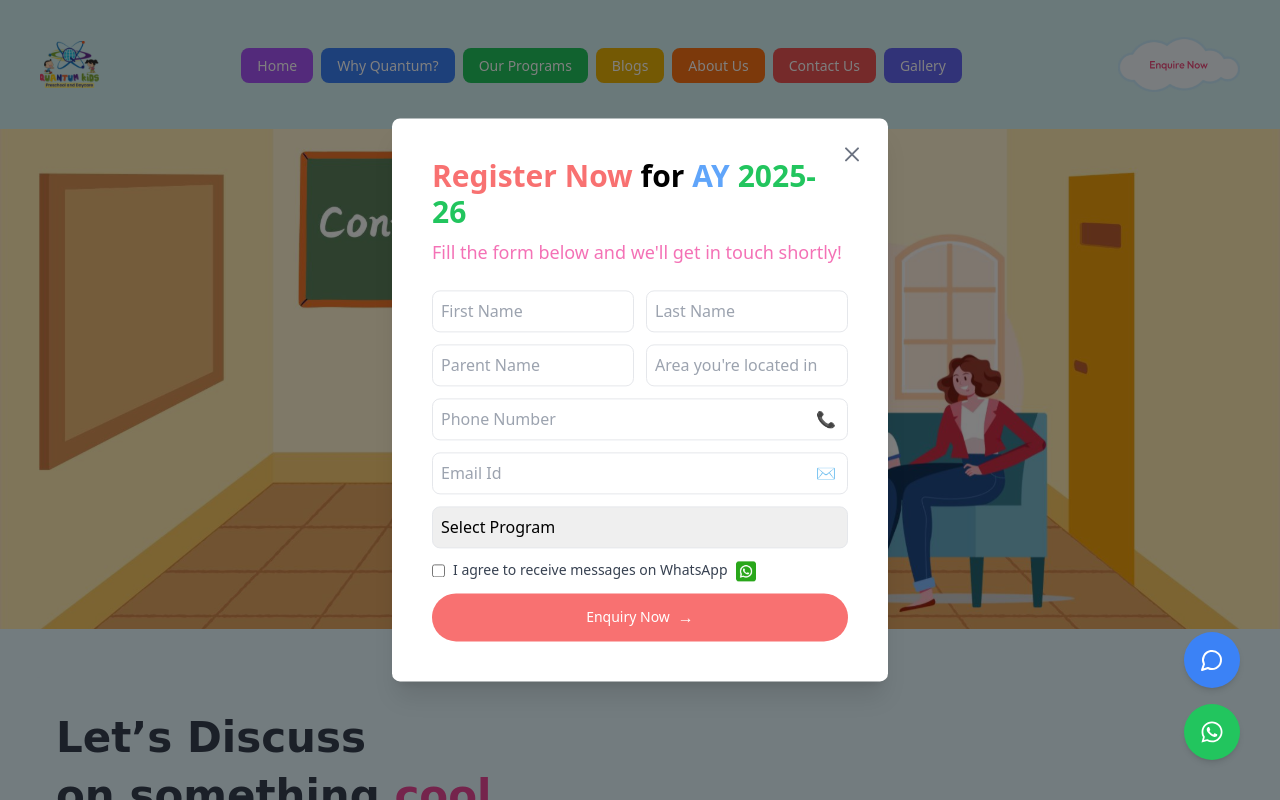
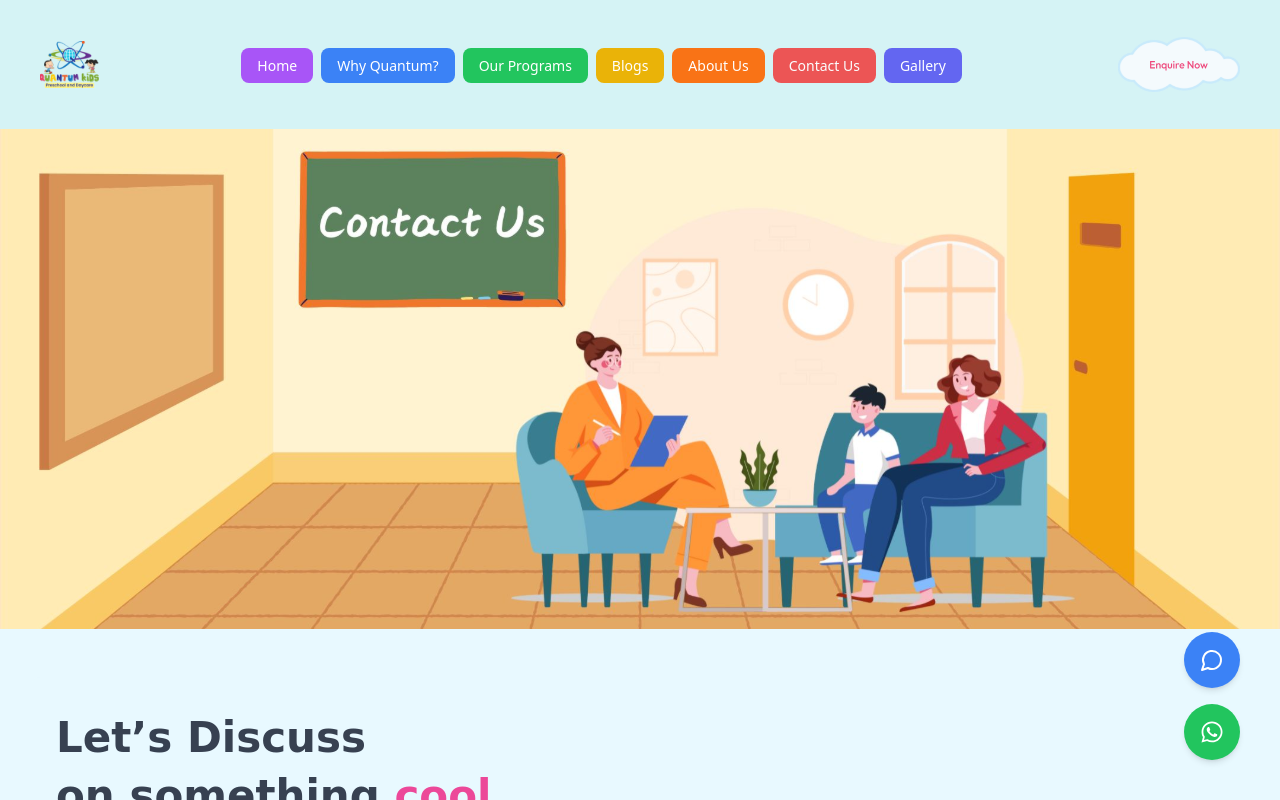
Before and after one commit to Mathoholic/quantum-frontend-repo, a Next.js app: page /contact-us in a window 1280 px wide. Shown: the top 800 px of the page. Built offline with nearby package versions, Linux system fonts and the light colour scheme.

Commit message:
changes in teamCard

```diff
--- a/src/app/contact-us/page.tsx
+++ b/src/app/contact-us/page.tsx
@@ -1,23 +1,9 @@
-"use client"
-import React, { useState } from 'react';
-import { X } from 'lucide-react';
-import CommonForm from "@/components/common_form";
+"use client";
+import React from 'react';
 import ContactInfo from "@/components/contact_us/ContactInfo";
 import ContactSection from "@/components/contact_us/ContactSection";
 
 const Contact = () => {
-  const [showCommonForm, setShowCommonForm] = useState(true);
-  const [isFormSubmitted, setIsFormSubmitted] = useState(false);
-
-  const handleFormSubmit = () => {
-    setIsFormSubmitted(true);
-    setShowCommonForm(false);
-  };
-
-  const toggleForm = () => {
-    setShowCommonForm(!showCommonForm);
-  };
-
   return (
     <div className="min-h-screen bg-blue-100 relative overflow-hidden">
       {/* Top Section */}
@@ -29,43 +15,6 @@ const Contact = () => {
           <ContactInfo />
         </div>
       </div>
-
-      <div
-        className={`fixed top-0 left-0 h-full w-full bg-black/50 transition-opacity duration-300 ${
-          showCommonForm ? 'opacity-100' : 'opacity-0 pointer-events-none'
-        }`}
-        onClick={toggleForm}
-      >
-        <div
-          className={`fixed top-1/2 left-1/2 transform -translate-y-1/2 bg-white rounded-lg shadow-xl transition-all duration-500 ease-in-out ${
-            showCommonForm
-              ? '-translate-x-1/2 opacity-100'
-              : '-translate-x-full opacity-0'
-          }`}
-          onClick={(e) => e.stopPropagation()}
-        >
-          <button
-            onClick={toggleForm}
-            className="absolute top-4 right-4 p-2 rounded-full hover:bg-gray-100 transition-colors"
-          >
-            <X className="h-6 w-6 text-gray-500" />
-          </button>
-
-          <div className="p-6">
-            <CommonForm onSubmit={handleFormSubmit} />
-          </div>
-        </div>
-      </div>
-
-      {!showCommonForm && !isFormSubmitted && (
-        <button
-        onClick={toggleForm}
-        className="fixed left-4 top-1/2 transform -translate-y-1/2 bg-blue-500 text-white px-4 py-2 rounded-lg shadow-lg hover:bg-blue-600 transition-colors duration-300 opacity-0 animate-fade-in-out"
-      >
-        Open Form
-      </button>
-
-      )}
     </div>
   );
 };
--- a/src/components/aboutus/TeamMemberCard.tsx
+++ b/src/components/aboutus/TeamMemberCard.tsx
@@ -26,7 +26,7 @@ const TeamMemberCard: React.FC<TeamMemberCardProps> = ({ member }) => {
             <img
               src={member.profilePic || "/placeholder.png"}
               alt={member.memberName}
-              className="w-20 h-20 rounded-full mb-4"
+              className="w-full h-3/4 object-cover mb-4 rounded-lg"
             />
             <h3 className="text-lg font-bold">{member.memberName}</h3>
             <p className="text-gray-600">{member.memberRole}</p>
```
